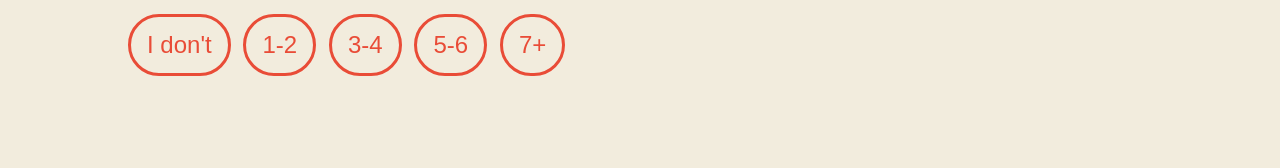
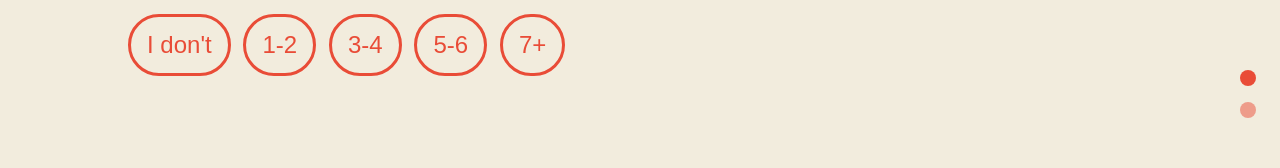
Before and after one commit to EduardvonBriesen/coffeenators, a React (Create React App) app: page /quiz in a window 1280 px wide. Shown: the part 322-490 px from the top of the page. Built offline with nearby package versions, Linux system fonts and the light colour scheme.

Commit message:
added quiz navigation

```diff
--- a/src/pages/Quiz.tsx
+++ b/src/pages/Quiz.tsx
@@ -1,6 +1,7 @@
+import { useState } from "react";
 import styled, { createGlobalStyle } from "styled-components";
 import Question from "../components/Question";
-import { quizConfig } from "../config/quizConfig"
+import { quizConfig } from "../config/quizConfig";
 
 const GlobalStyle = createGlobalStyle`
   body {
@@ -12,16 +13,40 @@ const QuizContainer = styled.div`
   background-color: ${(props) => props.theme.colors.background.main};
 `;
 
+const Navigation = styled.div`
+  position: fixed;
+  right: 1rem;
+  top: 1rem;
+
+  display: flex;
+  flex-direction: column;
+  align-items: center;
+  justify-content: center;
+  height: 100%;
+`;
+
+const NavigationItem = styled.div<{ active: string }>`
+  width: 1rem;
+  height: 1rem;
+  border-radius: 50%;
+  background-color: ${(props) =>props.theme.colors.primary};
+  opacity: ${(props) => (props.active === "true" ? 1 : 0.5)};
+  margin: 0.5rem;
+`;
+
 function Quiz() {
+  const [currentQuestion, setCurrentQuestion] = useState(0);
+
   function scrollIntoView(id: number) {
     const element = document.getElementById(`question-${id}`);
-    console.log(element);
     element?.scrollIntoView({ behavior: "smooth" });
+    setCurrentQuestion(id);
   }
 
   function answerHandler(value: string, id: number) {
     console.log(value);
     scrollIntoView(id + 1);
+    setCurrentQuestion(id + 1);
   }
 
   return (
@@ -35,6 +60,14 @@ function Quiz() {
           onAnswer={(value) => answerHandler(value, index)}
         />
       ))}
+      <Navigation>
+        {quizConfig.map((question, index) => (
+          <NavigationItem
+            onClick={() => scrollIntoView(index)}
+            active={currentQuestion === index ? "true" : "false"}
+          />
+        ))}
+      </Navigation>
     </QuizContainer>
   );
 }
```
